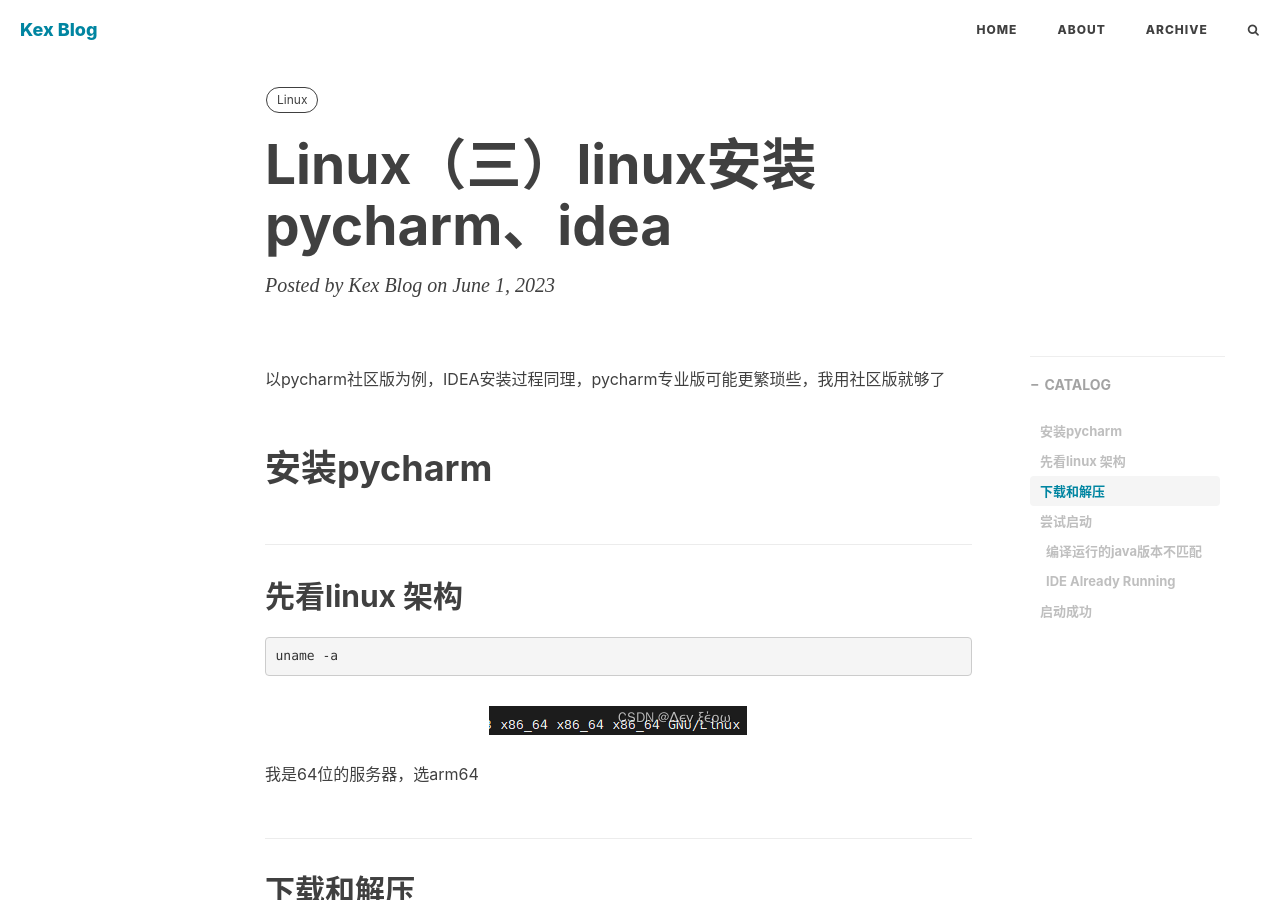
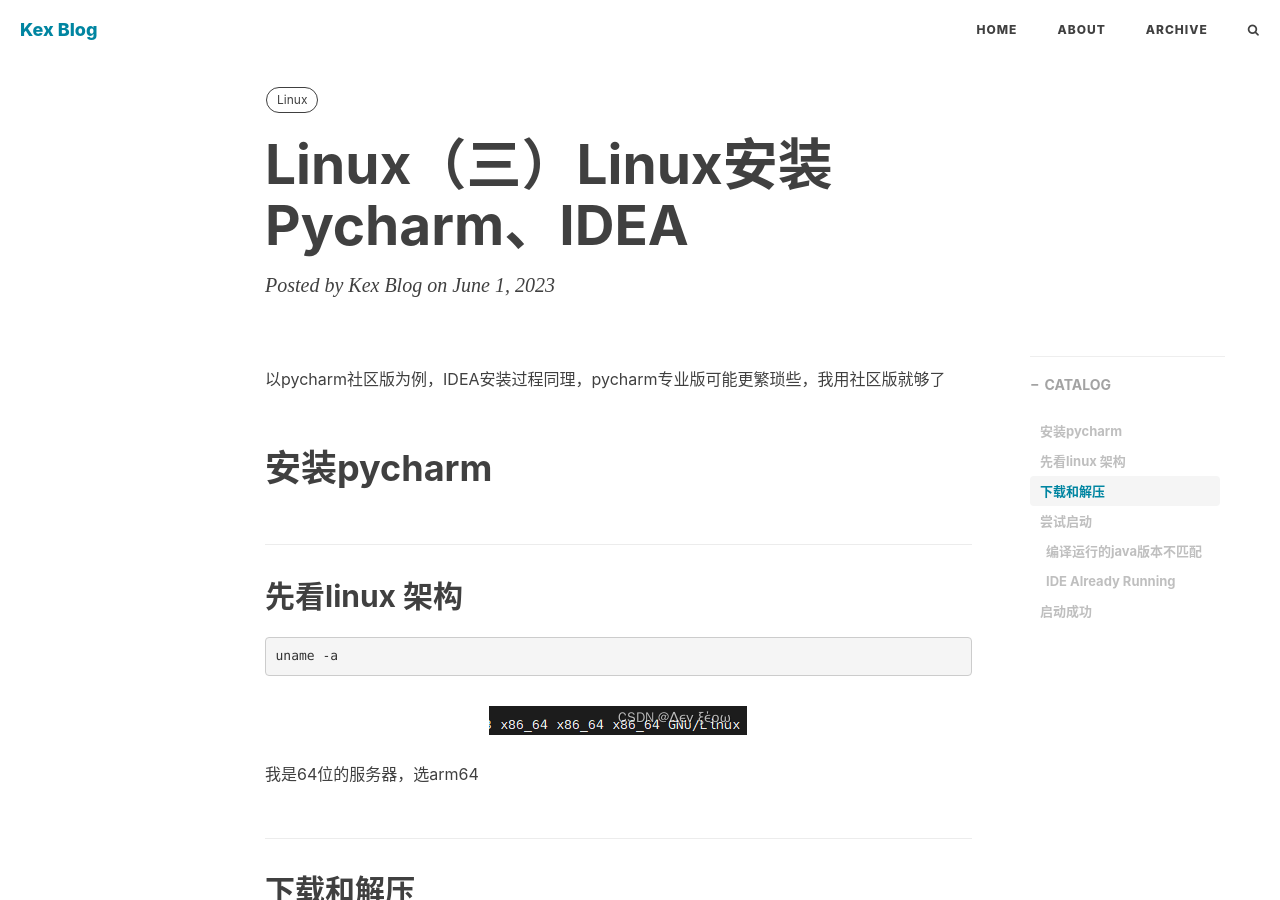
Before and after one commit to 595489145/595489145.github.io, a Jekyll site: the page built from _posts/2023-06-01-Linux（三）Linux安装Pycharm、IDEA.md, in a window 1280 px wide and 900 px high. Built offline with Jekyll 4.4.1, drawn with Linux system fonts in a browser that asks for light colours; nearby versions of some CDN libraries; comment, search, counter and statistics services are not loaded; part of the change alters nothing that is shown.

```diff
--- a/_config.yml
+++ b/_config.yml
@@ -13,10 +13,10 @@ future: true
 
 # SNS settings
 RSS: false
-weibo_username: 狗贼嘘嘘真帅
+weibo_username: u/6337165504
 zhihu_username: Guabby
 github_username: 595489145
-twitter_username: none
+twitter_username: GuabiJ65209
 #facebook_username:  huxpro
 #linkedin_username:  firstname-lastname-idxxxx
 
--- a/_posts/2023-06-01-Linux（三）Linux安装Pycharm、IDEA.md
+++ b/_posts/2023-06-01-Linux（三）Linux安装Pycharm、IDEA.md
@@ -1,6 +1,6 @@
 ---
 layout: post
-titile: "Linux（三）Linux安装Pycharm、IDEA"
+title: "Linux（三）Linux安装Pycharm、IDEA"
 catalog: true
 header-style: text
 tag:
```
